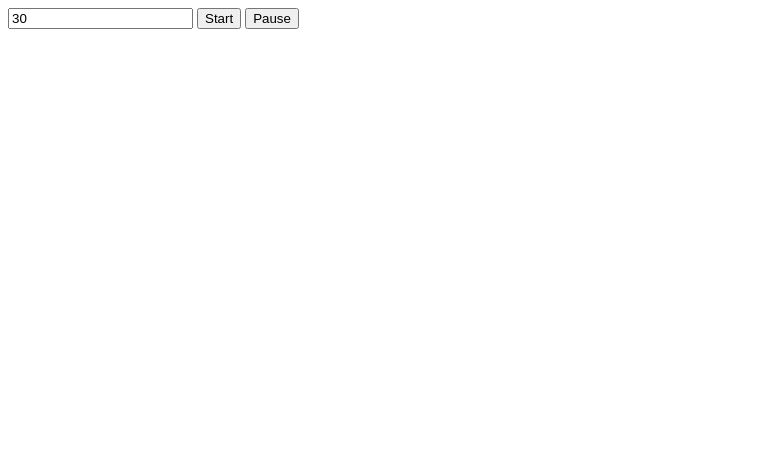
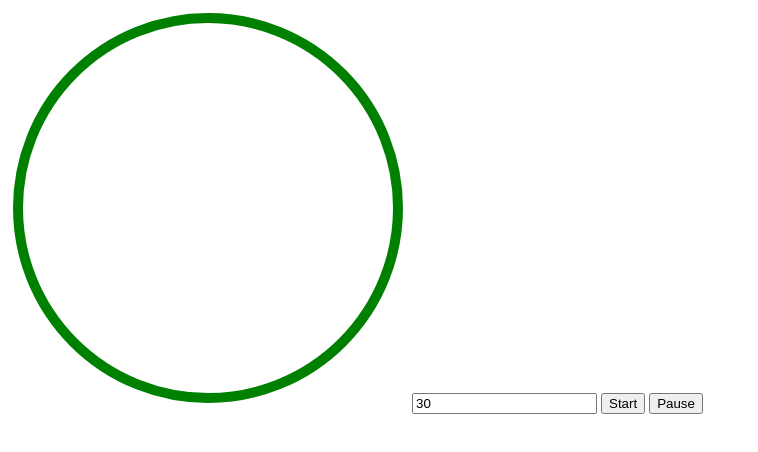
Before and after one commit to madeleinewoodbury/simple-timer, a plain HTML site: page index.html in a window 1280 px wide. Shown: the whole page, without its empty margins (0-758 px from the left). Drawn offline with Linux system fonts and the light colour scheme.

Commit message:
Add SVG circle for the timer animation

```diff
--- a/index.html
+++ b/index.html
@@ -7,6 +7,17 @@
     <title>Timer App</title>
   </head>
   <body>
+    <svg height="400" width="400">
+      <circle
+        r="190"
+        cx="200"
+        cy="200"
+        fill="transparent"
+        stroke="green"
+        stroke-width="10"
+        transform="rotate(-90, 200, 200)"
+      ></circle>
+    </svg>
     <input type="text" id="duration" value="30" />
     <button id="start">Start</button>
     <button id="pause">Pause</button>
--- a/index.js
+++ b/index.js
@@ -2,14 +2,21 @@
 const durInput = document.querySelector('#duration');
 const startBtn = document.querySelector('#start');
 const pauseBtn = document.querySelector('#pause');
+const circle = document.querySelector('circle');
 
+// Calculate the perimeter of the circle
+const perimeter = circle.getAttribute('r') * 2 * Math.PI;
+circle.setAttribute('stroke-dasharray', perimeter);
+
+let currentOffset = 0;
 // Create a new timer
 const timer = new Timer(durInput, startBtn, pauseBtn, {
   onStart() {
     console.log('Timer started');
   },
   onTick() {
-    console.log('Tick');
+    circle.setAttribute('stroke-dashoffset', currentOffset);
+    currentOffset = currentOffset - 50;
   },
   onComplete() {
     console.log('Complete!');
```
